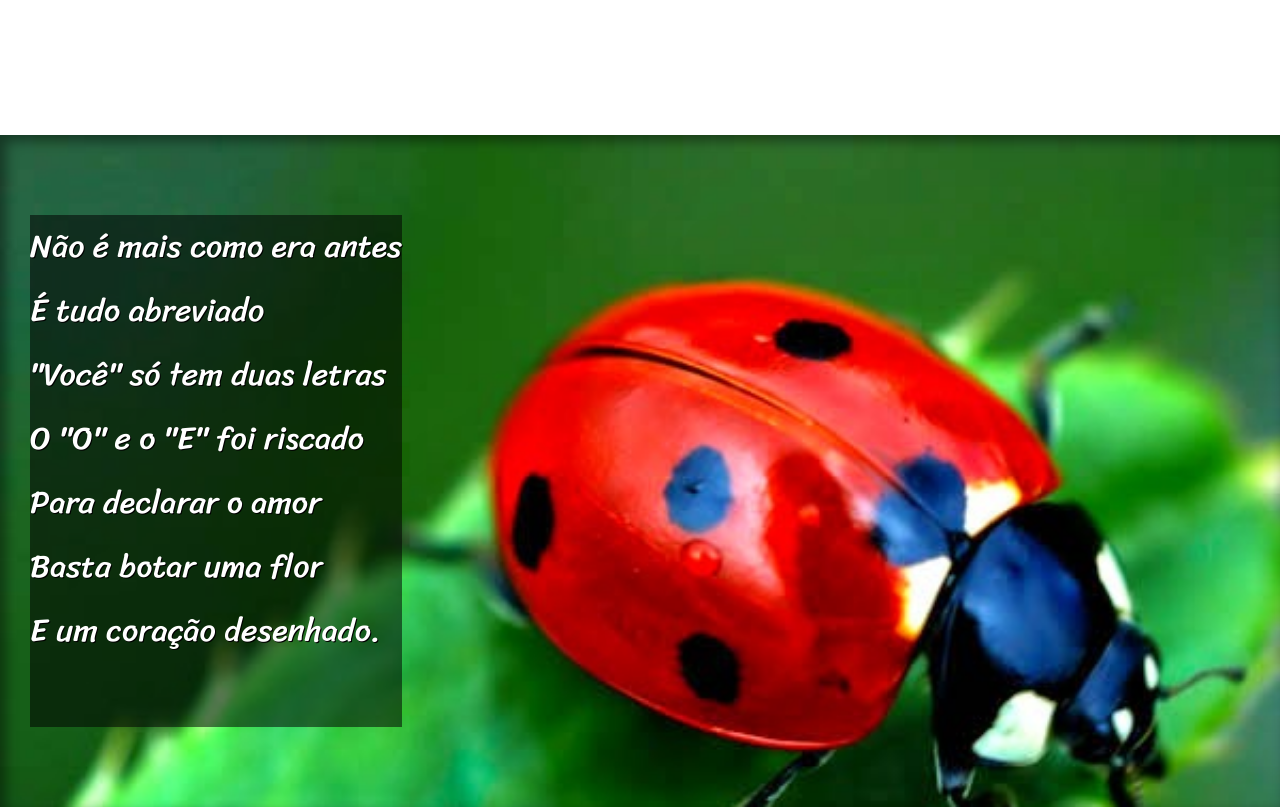
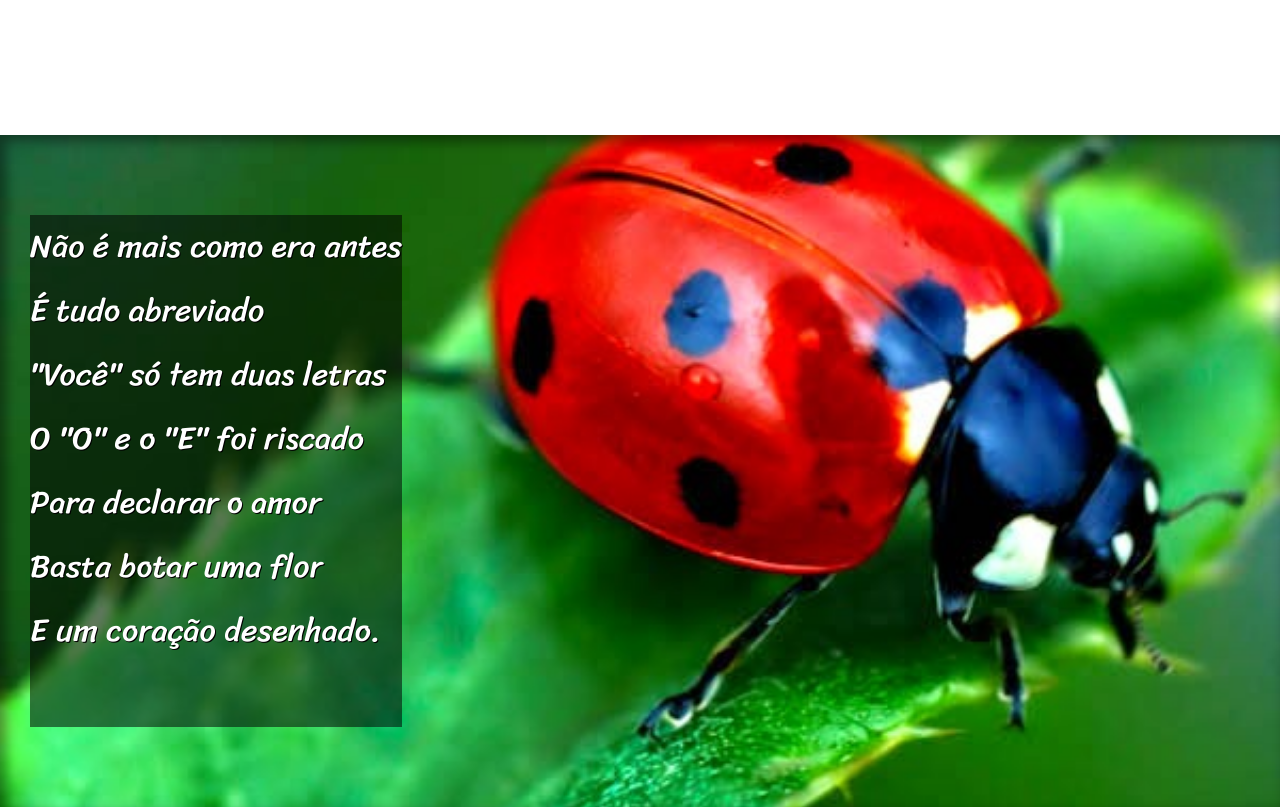
Before and after one commit to ArleySantos/projeto-cordel, a plain HTML site: page index.html in a window 1280 px wide. Shown: the part 740-1549 px from the top of the page. Drawn offline with Linux system fonts and the light colour scheme.

Commit message:
Update style.css

```diff
--- a/estilo/style.css
+++ b/estilo/style.css
@@ -85,7 +85,7 @@ section.imagem > p {
 
 section#img01{
    background-image: url('../imagens/img01.jpg');
-    background-position: top center;
+    background-position: right center;
 
 }
 
```
